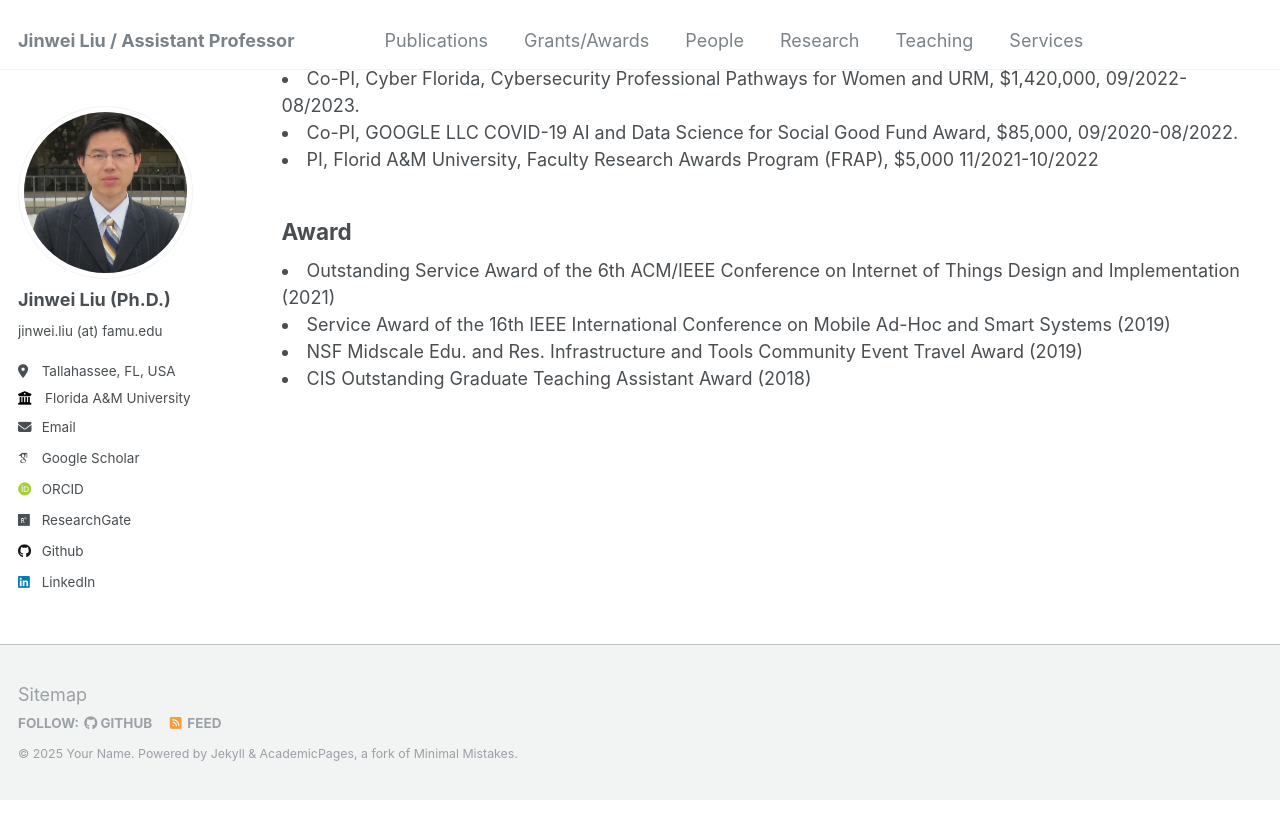
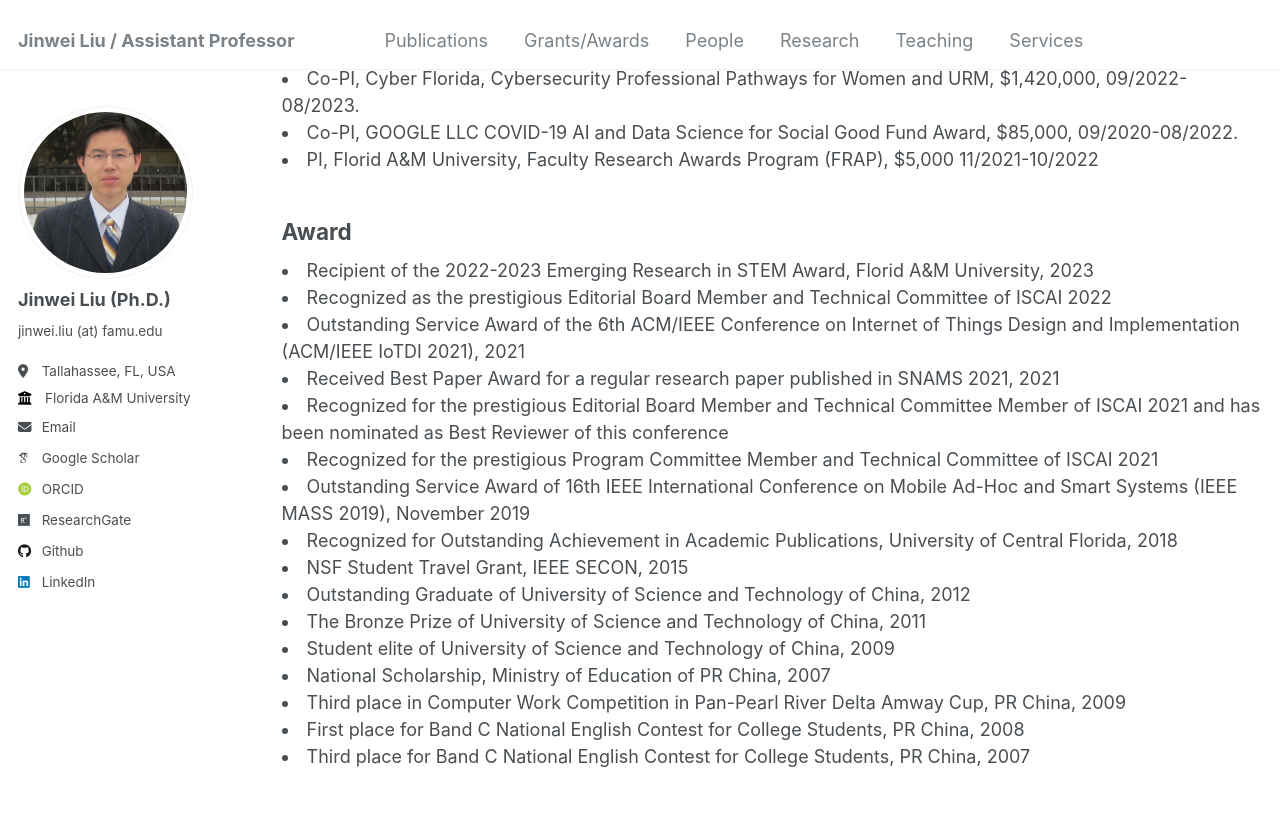
Before and after one commit to jinweiliucu/jinweiliucu.github.io, a Jekyll site: the page built from _pages/award.html, in a window 1280 px wide and 900 px high, scrolled down 314 px. Shown: the top 839 px of the window. Built offline with Jekyll 4.4.1, drawn with Linux system fonts in a browser that asks for light colours; some web fonts are replaced; before the commit the page ends 1113 px from its top, so only the background shows below that.

Commit message:
Update award.html

```diff
--- a/_pages/award.html
+++ b/_pages/award.html
@@ -6,9 +6,6 @@ author_profile: true
 ---
 
 <h2 class="text-left">Grant</h2>
-
-
-
   <li>
     Co-PI, NSF, “RCN-UBE: HBCU Faculty Collaborative Network for the Integration of Artificial Intelligence and Machine Learning into Teaching General Biology”, $500,000.00, 10/01/2024 – 09/30/2027 [Available: https://www.nsf.gov/awardsearch/showAward?AWD_ID=2417643&HistoricalAwards=false]
     </li>
@@ -23,35 +20,72 @@ author_profile: true
     Co-PI, GOOGLE LLC COVID-19 AI and Data Science for Social Good Fund Award, $85,000, 09/2020-08/2022.
     </li>
 
-
-
   <li>
    PI, Florid A&M University, Faculty Research Awards Program (FRAP), $5,000		 11/2021-10/2022
     </li>
 
 
+<h2 class="text-left">Award</h2>
+	<li>
+    	Recipient of the 2022-2023 Emerging Research in STEM Award, Florid A&M University, 2023
+    	</li>
 
+	<li>
+    	Recognized as the prestigious Editorial Board Member and Technical Committee of ISCAI 2022
+    	</li>
 
+	<li>
+    	Outstanding Service Award of the 6th ACM/IEEE Conference on Internet of Things Design and Implementation (ACM/IEEE IoTDI 2021), 2021
+    	</li>
 
+	<li>
+    	Received Best Paper Award for a regular research paper published in SNAMS 2021, 2021
+    	</li>
 
-<h2 class="text-left">Award</h2>
+	<li>
+    	Recognized for the prestigious Editorial Board Member and Technical Committee Member of ISCAI 2021 and has been nominated as Best Reviewer of this conference
+    	</li>
 
+	<li>
+    	Recognized for the prestigious Program Committee Member and Technical Committee of ISCAI 2021
+    	</li>
 
+	<li>
+    	Outstanding Service Award of 16th IEEE International Conference on Mobile Ad-Hoc and Smart Systems (IEEE MASS 2019), November 2019
+    	</li>
 
-    <li>
-    Outstanding Service Award of the 6th ACM/IEEE Conference on Internet of Things Design and Implementation (2021)
-    </li>
+	<li>
+    	Recognized for Outstanding Achievement in Academic Publications, University of Central Florida, 2018
+    	</li>
 
+	<li>
+    	NSF Student Travel Grant, IEEE SECON, 2015
+    	</li>
 
+	<li>
+    	Outstanding Graduate of University of Science and Technology of China, 2012
+    	</li>
 
-		<li>
-    Service Award of the 16th IEEE International Conference on Mobile Ad-Hoc and Smart Systems (2019)
-		</li>
+	<li>
+    	The Bronze Prize of University of Science and Technology of China, 2011
+    	</li>
 
-		<li>
-    NSF Midscale Edu. and Res. Infrastructure and Tools Community Event Travel Award (2019)
-		</li>
+	<li>
+    	Student elite of University of Science and Technology of China, 2009
+    	</li>
 
-		<li>
-    CIS Outstanding Graduate Teaching Assistant Award (2018)
-		</li>
+	<li>
+    	National Scholarship, Ministry of Education of PR China, 2007
+    	</li>
+
+	<li>
+    	Third place in Computer Work Competition in Pan-Pearl River Delta Amway Cup, PR China, 2009
+    	</li>
+
+	<li>
+    	First place for Band C National English Contest for College Students, PR China, 2008
+    	</li>
+
+	<li>
+    	Third place for Band C National English Contest for College Students, PR China, 2007
+    	</li>
```
